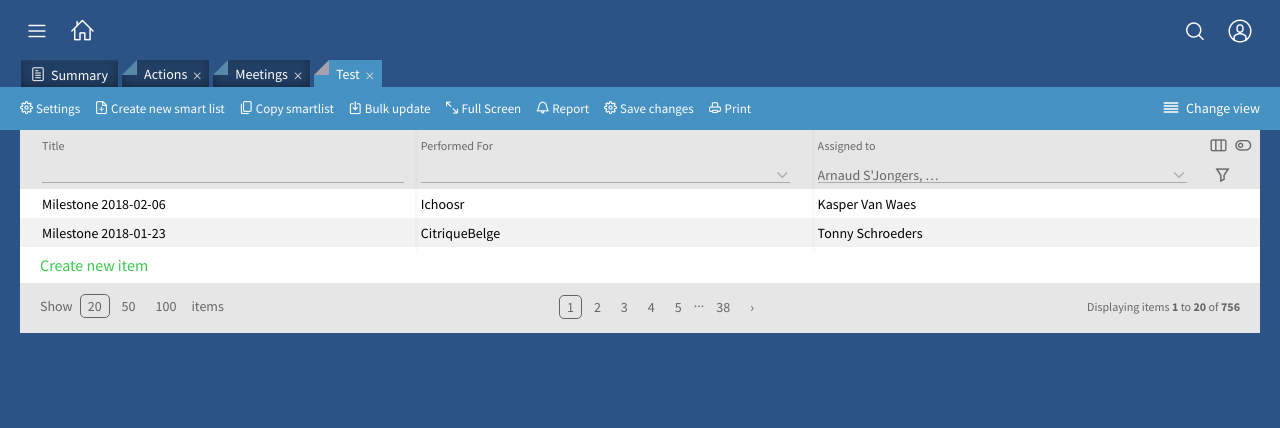
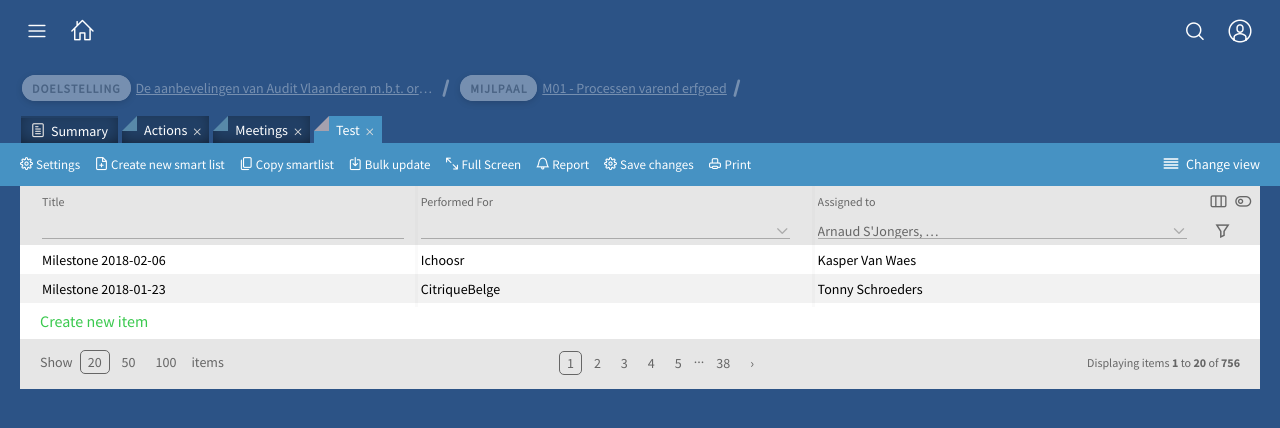
Before and after one commit to lordblendi/tracker-mockup, a Jekyll site: the page built from pages/pmx.html, in a window 1280 px wide. Shown: the top 428 px of the page. Built offline with Jekyll 4.4.1, drawn with Linux system fonts in a browser that asks for light colours; nearby versions of some CDN libraries; comment, search, counter and statistics services are not loaded.

Commit message:
update breadcrumbs

```diff
--- a/_includes/blocks/breadcrumbs.html
+++ b/_includes/blocks/breadcrumbs.html
@@ -1,7 +1,18 @@
-<!--
 <div class="breadcrumbs">
   <div class="breadcrumbs__item">
-    <div class="breadcrumbs__link"><span class="breadcrumbs__type">Bril</span> <span class="breadcrumbs__label">Jaarplan 2016 - Staf</span></div>
+
+    <div class="pmx-selector">
+      <div class="pmx-selector__item pmx-selector__item--selected">
+        <div class="pmx-selector__block">
+          <div class="pmx-selector__blockPart pmx-selector__blockPart--label">Doelstelling</div>
+        </div>
+      </div>
+    </div>
+
+    <div class="pmx-link">
+      <a href="#">De aanbevelingen van Audit Vlaanderen m.b.t. organisatiebeheersing uitvoeren</a>
+    </div>
+
     <div class="breadcrumbs__selector">
       <input type="input" placeholder="filter">
       <ul>
@@ -14,36 +25,20 @@
       </ul>
     </div>
   </div>
+
   <div class="breadcrumbs__item">
-    <div class="breadcrumbs__link"><span class="breadcrumbs__type">Doelstelling</span> <span class="breadcrumbs__label">De aanbevelingen van Audit Vlaanderen m.b.t. organisatiebeheersing uitvoeren</span></div>
-    <div class="breadcrumbs__selector">
-      <input type="input" placeholder="filter">
-      <ul>
-        <li>Dashboard</li>
-        <li>Finace &amp; Admin</li>
-        <li>Marketing &amp; Design</li>
-        <li>pmx Engineering</li>
-        <li>Professional Services</li>
-        <li>Wiki</li>
-      </ul>
+    <div class="pmx-selector">
+      <div class="pmx-selector__item pmx-selector__item--selected">
+        <div class="pmx-selector__block">
+          <div class="pmx-selector__blockPart pmx-selector__blockPart--label">Mijlpaal</div>
+        </div>
+      </div>
     </div>
-  </div>
-  <div class="breadcrumbs__item">
-    <div class="breadcrumbs__link"><span class="breadcrumbs__type">Project</span> <span class="breadcrumbs__label">D06.0/P03 - Een monitoringsysteem uitbouwen voor de opvolging en bijsturing van</span></div>
-    <div class="breadcrumbs__selector">
-      <input type="input" placeholder="filter">
-      <ul>
-        <li>Dashboard</li>
-        <li>Finace &amp; Admin</li>
-        <li>Marketing &amp; Design</li>
-        <li>pmx Engineering</li>
-        <li>Professional Services</li>
-        <li>Wiki</li>
-      </ul>
+
+    <div class="pmx-link">
+      <a href="#">M01 - Processen varend erfgoed</a>
     </div>
-  </div>
-  <div class="breadcrumbs__item">
-    <div class="breadcrumbs__link"><span class="breadcrumbs__type">Mijlpaal</span> <span class="breadcrumbs__label">M01 - Processen varend erfgoed</span></div>
+
     <div class="breadcrumbs__selector">
       <input type="input" placeholder="filter">
       <ul>
@@ -57,67 +52,3 @@
     </div>
   </div>
 </div>
--->
-
-<div class="itemBox">
-  <div class="itemBoxTable">
-      <div class="itemBoxBody">
-        <ul class="itemBoxTable__bodyRow">
-          <li class="itemBoxTable__bodyCell" style="flex-grow: 1;" data-flex="1">
-            <div class="itemBoxTable__bodyCellInner">
-
-              <div class="pmx-field">
-                <div class="pmx-field__inner">
-                  <div class="pmx-selector pmx-selector--collapsed">
-                    <div class="pmx-selector__item">
-                      <div class="pmx-selector__block ">
-                        <span class="pmx-selector__blockPart pmx-selector__blockPart--label">Bril</span>
-                        <span class="pmx-selector__blockPart pmx-selector__blockPart--field">Jaarplan 2016 - Staf</span>
-                      </div>
-                    </div>
-                  </div>
-                </div>
-              </div>
-
-            </div>
-          </li>
-          <li class="itemBoxTable__bodyCell" style="flex-grow: 1;" data-flex="1">
-            <div class="itemBoxTable__bodyCellInner">
-
-              <div class="pmx-field">
-                <div class="pmx-field__inner">
-                  <div class="pmx-selector pmx-selector--collapsed">
-                    <div class="pmx-selector__item">
-                      <div class="pmx-selector__block ">
-                        <span class="pmx-selector__blockPart pmx-selector__blockPart--label">Doelstelling</span>
-                        <span class="pmx-selector__blockPart pmx-selector__blockPart--field">De aanbevelingen van Audit Vlaanderen m.b.t. organisatiebeheersing uitvoeren</span>
-                      </div>
-                    </div>
-                  </div>
-                </div>
-              </div>
-
-            </div>
-          </li>
-          <li class="itemBoxTable__bodyCell" style="flex-grow: 1;" data-flex="1">
-            <div class="itemBoxTable__bodyCellInner">
-
-              <div class="pmx-field">
-                <div class="pmx-field__inner">
-                  <div class="pmx-selector pmx-selector--collapsed">
-                    <div class="pmx-selector__item">
-                      <div class="pmx-selector__block ">
-                        <span class="pmx-selector__blockPart pmx-selector__blockPart--label">Project</span>
-                        <span class="pmx-selector__blockPart pmx-selector__blockPart--field">D06.0/P03 - Een monitoringsysteem uitbouwen voor de opvolging en bijsturing van</span>
-                      </div>
-                    </div>
-                  </div>
-                </div>
-              </div>
-
-            </div>
-          </li>
-        </ul>
-      </div>
-  </div>
-</div>
--- a/_includes/foot.html
+++ b/_includes/foot.html
@@ -38,6 +38,9 @@
 
 <!-- calendar -->
 <script type="text/javascript" src="{{ site.baseurl }}/scripts/components/calendar.js"></script>
+
+<!-- breadcrumbs -->
+<script type="text/javascript" src="{{ site.baseurl }}/scripts/components/breadcrumbs.js"></script>
 
 
 <!-- OUR PLUGINS/COMPONENTS _NOT_ USED IN EVERY PAGE -->
--- a/pages/pmx.html
+++ b/pages/pmx.html
@@ -19,6 +19,9 @@ permalink: /pmx
     <header class="app-header cf">
       {% include blocks/app-header.html %}
     </header>
+
+    {% include blocks/breadcrumbs.html %}
+
     {% include blocks/old-pmx-tabline.html %}
     {% include blocks/old-pmx-listtool.html %}
     {% include blocks/old-pmx-table.html %}
--- a/sass/components/breadcrumbs.scss
+++ b/sass/components/breadcrumbs.scss
@@ -3,47 +3,44 @@
 
 .breadcrumbs {
   position: relative;
-	width: 100%;
-  display: inline-block;
-  margin: 0 10px;
-  clear: both;
-  float: left;
+  padding: 10px 20px;
   transition: all .3s ease-in-out;
-  color: #8c8ba5;
+  color: #FFF;
+  opacity: .35;
 
 	&:hover {
-	   color: #EEE;
+	   opacity: 1;
+
+     .pmx-link {
+       opacity: .75;
+
+       &:hover {
+         opacity: 1;
+       }
+     }
 	}
 
 	&__item {
 	  position: relative;
 	  display: inline-block;
+    line-height: 35px;
+    margin: 0 20px 0 0;
 
-		&:not(:first-child) {
-		  margin: 0 0 0 14px;
-
-			&::before {
-		    content: '/';
-		    position: absolute;
-		    top: -2px;
-		    left: -12px;
-		    line-height: 20px;
-		    font-size: 16px;
-			}
-		}
+    &::after {
+      content: 'ܐ';
+      font-family: 'tenforce', sans-serif;
+      font-size: 30px;
+      transform: rotate(15deg);
+      display: inline-block;
+      position: absolute;
+      top: 0;
+      right: -17px;
+    }
 
 		&--active {
 		  z-index: 99999999;
 		  color: #FFF;
 		  opacity: 1;
-
-			&::before {
-			  color: #8c8ba5;
-			}
-
-			.breadcrumbs__link {
-				opacity: 1;
-			}
 
 			.breadcrumbs__selector {
 			  opacity: 1;
@@ -53,40 +50,19 @@
 		}
 	}
 
-	&__link {
-		font-size: 14px;
-    font-weight: 400;
+  .pmx-link {
+    transition: all .3s ease-in-out;
 
-		&:hover {
-		   opacity: 1;
-		}
-	}
+    a {
+      display: inline-block;
+      max-width: 300px;
+      white-space: nowrap;
+      text-overflow: ellipsis;
+      overflow: hidden;
+      vertical-align: middle;
+    }
+  }
 
-	&__type {
-		position: relative;
-    display: inline-block;
-    border: 1px solid;
-    border-radius: 10px;
-    padding: 0px 6px;
-    text-transform: uppercase;
-    cursor: pointer;
-    top: -3px;
-    font-size: 10px;
-
-		&:hover {
-	    transition: all .3s ease-in-out;
-	    color: #FFF;
-		}
-	}
-
-	&__label {
-		display: inline-block;
-    white-space: nowrap;
-    max-width: 200px;
-    text-overflow: ellipsis;
-    overflow: hidden;
-    line-height: 16px;
-	}
 
 	&__selector {
 	  position: absolute;
--- /dev/null
+++ b/sass/components/pmx-link.scss
@@ -0,0 +1,10 @@
+---
+---
+
+.pmx-link {
+  display: inline;
+
+  a {
+    text-decoration: underline;
+  }
+}
--- a/sass/shared.scss
+++ b/sass/shared.scss
@@ -28,7 +28,8 @@
 @import "components/tabs.css";
 
 @import "components/itemBox.css";
-@import "components/selector.css";
+@import "components/pmx-selector.css";
+@import "components/pmx-link.css";
 @import "components/multiSelector.css";
 
 // temporary, because of js
```
Also changed, not shown: sass/components/pmx-selector.scss (renamed from sass/components/selector.scss).
